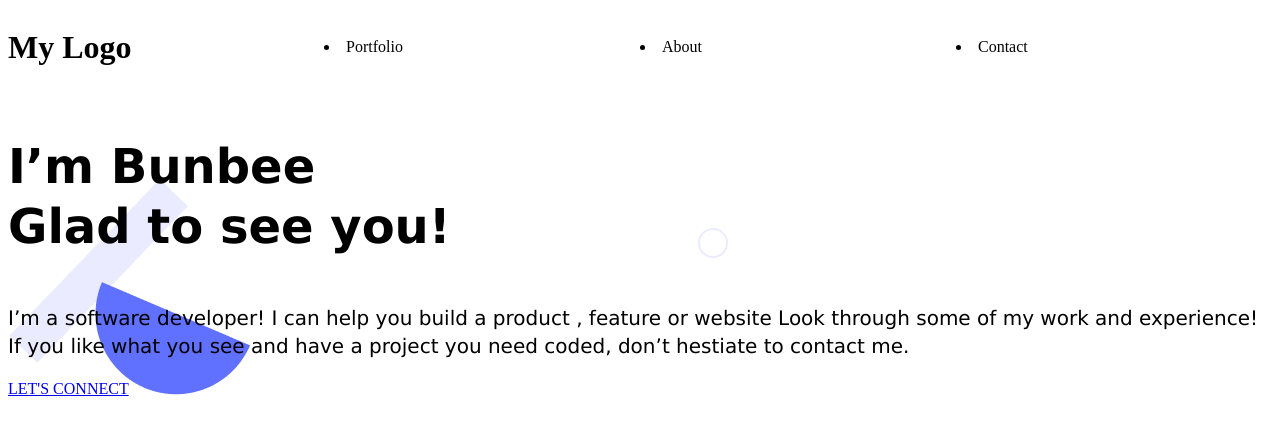
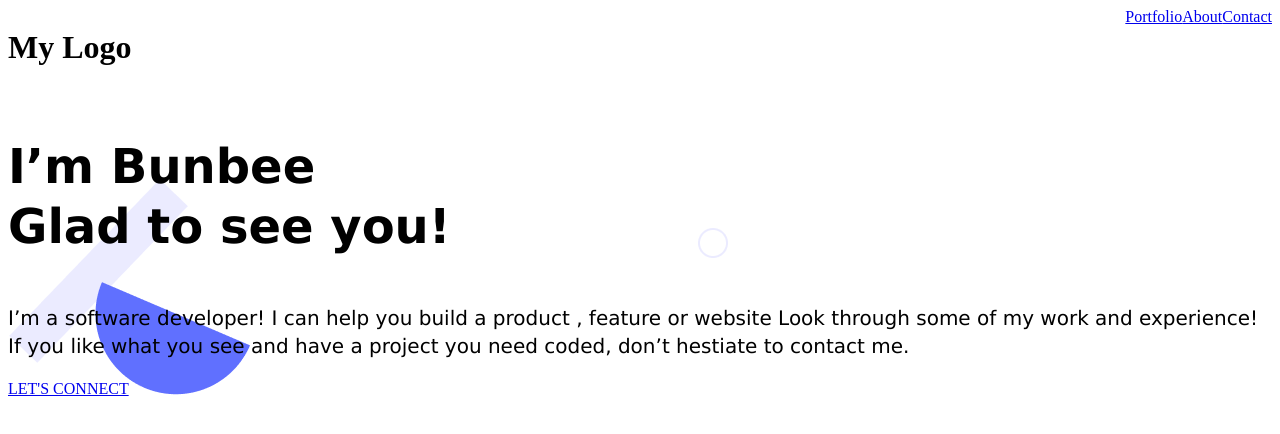
Before and after one commit to mutinhiri/portfolio2, a plain HTML site: page index.html in a window 1280 px wide. Drawn offline with Linux system fonts and the light colour scheme.

Commit message:
Update index.html

```diff
--- a/index.html
+++ b/index.html
@@ -12,9 +12,9 @@
         <h1>
             My Logo
         </h1>
-        <li>Portfolio</li>
-        <li>About</li>
-        <li>Contact</li>
+        <a href="#">Portfolio</a>
+        <a href="#">About</a>
+        <a href="#">Contact</a>
     </header>
     <section class="mainsection">
         <div class="text-section">
```
